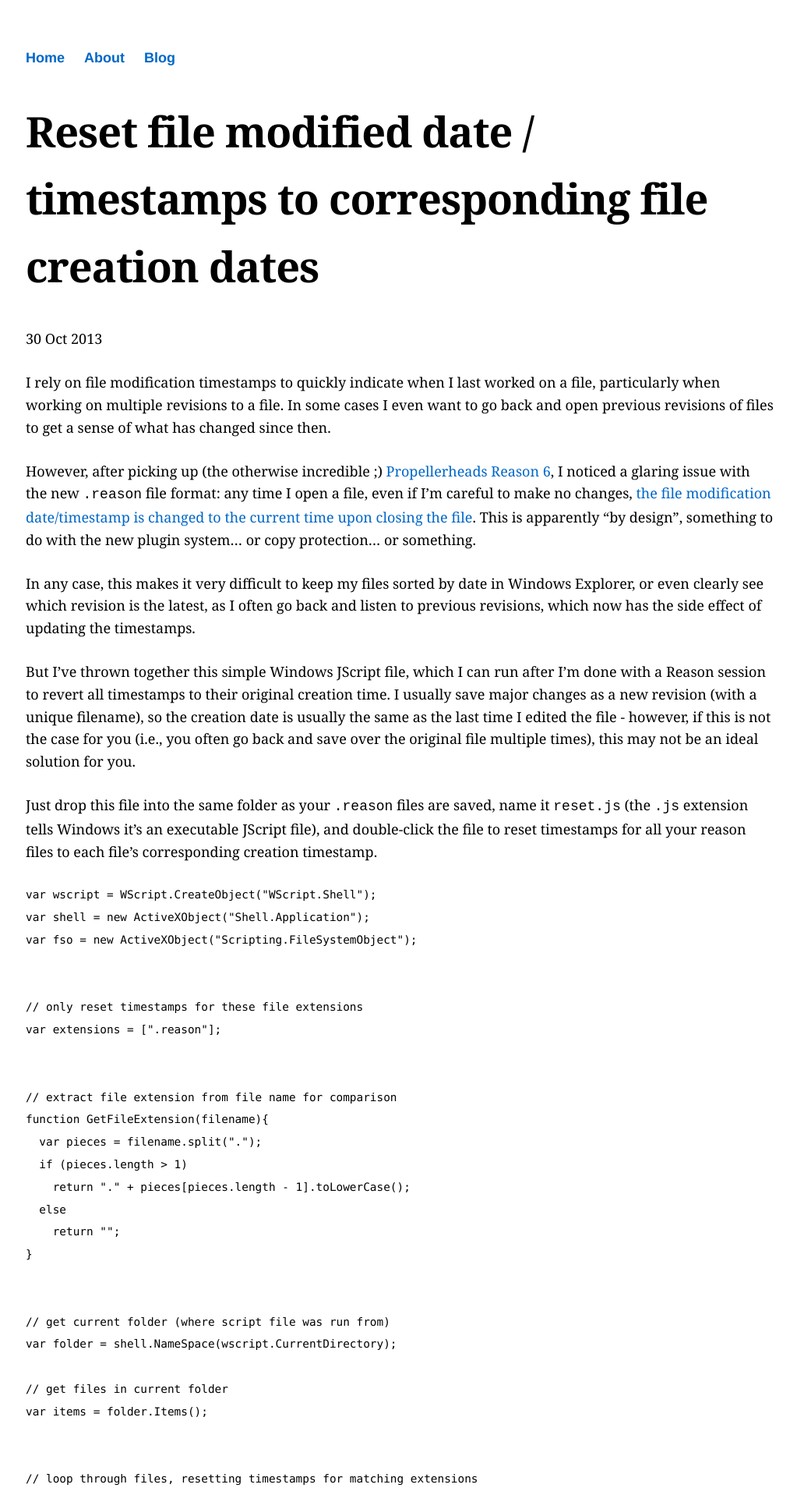
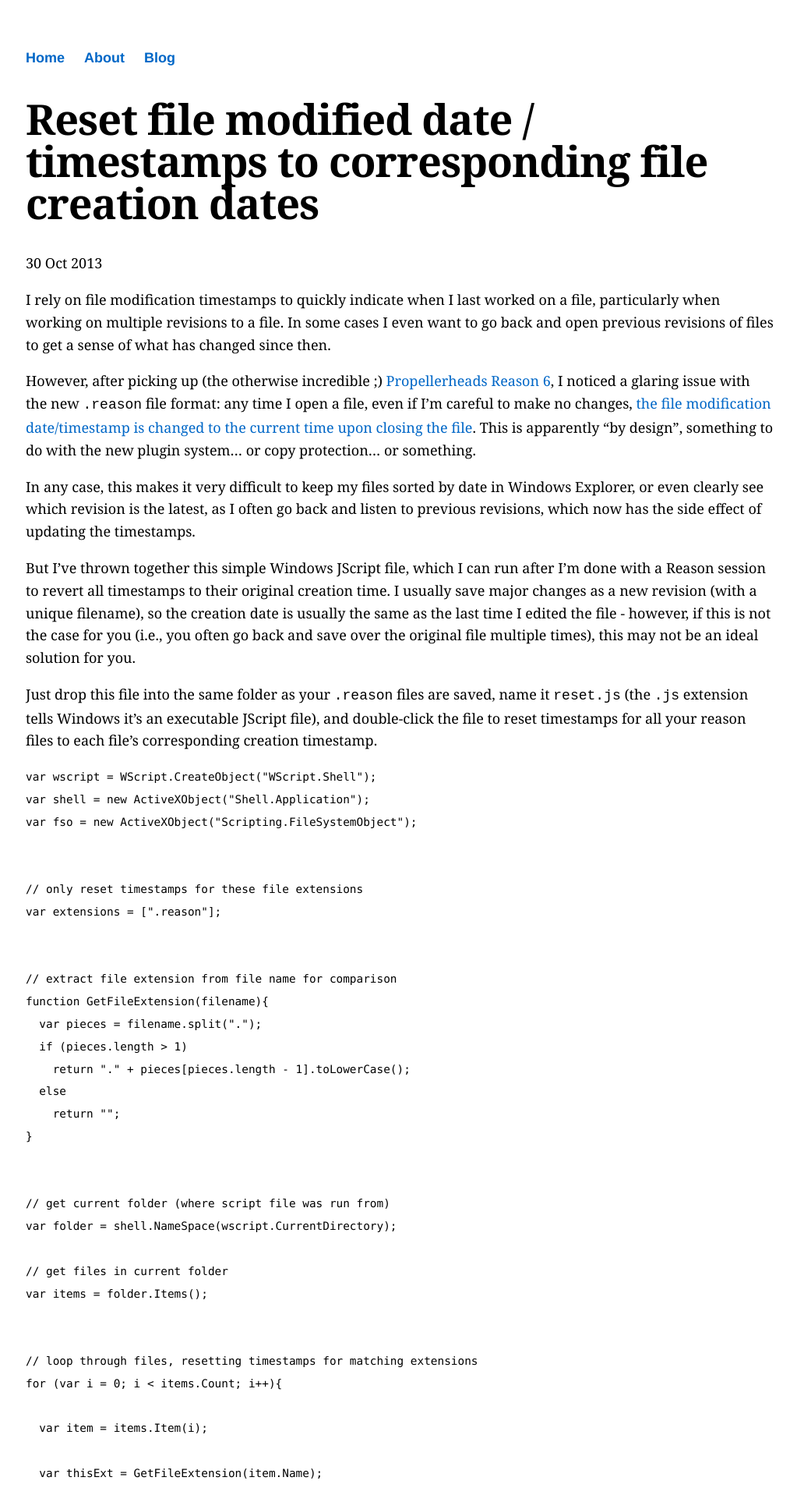
Before and after one commit to acatalept/acatalept.github.io, a Jekyll site: the page built from _posts/2013-10-30-reset-file-modified-date-timestamps-to-corresponding-file-creation-dates.md, in a window 1280 px wide. Shown: the top 1917 px of the page at 78% size, without its empty margins (127-1150 px from the left). Built offline with Jekyll 4.4.1, drawn with Linux system fonts in a browser that asks for light colours; some web fonts are replaced; comment, search, counter and statistics services are not loaded.

Commit message:
Update main.css

```diff
--- a/css/main.css
+++ b/css/main.css
@@ -34,21 +34,17 @@
 h1 {
     font-size: 3em;
     letter-spacing: -1px;
+    line-height: 1;
 }
 p {
-    margin: 0 0 1.5em;
+    margin: 0 0 1em;
 }
-:not(pre) > code[class*=language-] {
-    padding: .1em;
-    border-radius: .3em;
-}
-code[class*=language-],
-pre[class*=language-] {
-    font-size: 80%;
-    max-width: 100%;
-    word-wrap: break-word;
-    word-break: break-word;
-    white-space: pre-wrap;
+code,
+kbd,
+pre,
+samp {
+    font-family: monospace, serif;
+    font-size: 1em;
 }
 code[class*=language-],
 pre[class*=language-] {
@@ -68,12 +64,27 @@
     -ms-hyphens: none;
     hyphens: none;
 }
-code,
-kbd,
-pre,
-samp {
-    font-family: monospace, serif;
-    font-size: 1em;
+code[class*=language-],
+pre[class*=language-] {
+    font-size: 80%;
+    max-width: 100%;
+    word-wrap: break-word;
+    word-break: break-word;
+    white-space: pre-wrap;
+}
+:not(pre)>code[class*=language-],
+pre[class*=language-] {
+    color: #7A95C5;
+    background-color: #EDF4FF;
+    border-color: #CFDBF1;
+    border-style: solid;
+    border-width: 1px;
+    padding: 0 3px;
+    border-radius: 3px;
+}
+:not(pre) > code[class*=language-] {
+    padding: .1em;
+    border-radius: .3em;
 }
 footer {
     border-top: 1px solid #d5d5d5;
```
